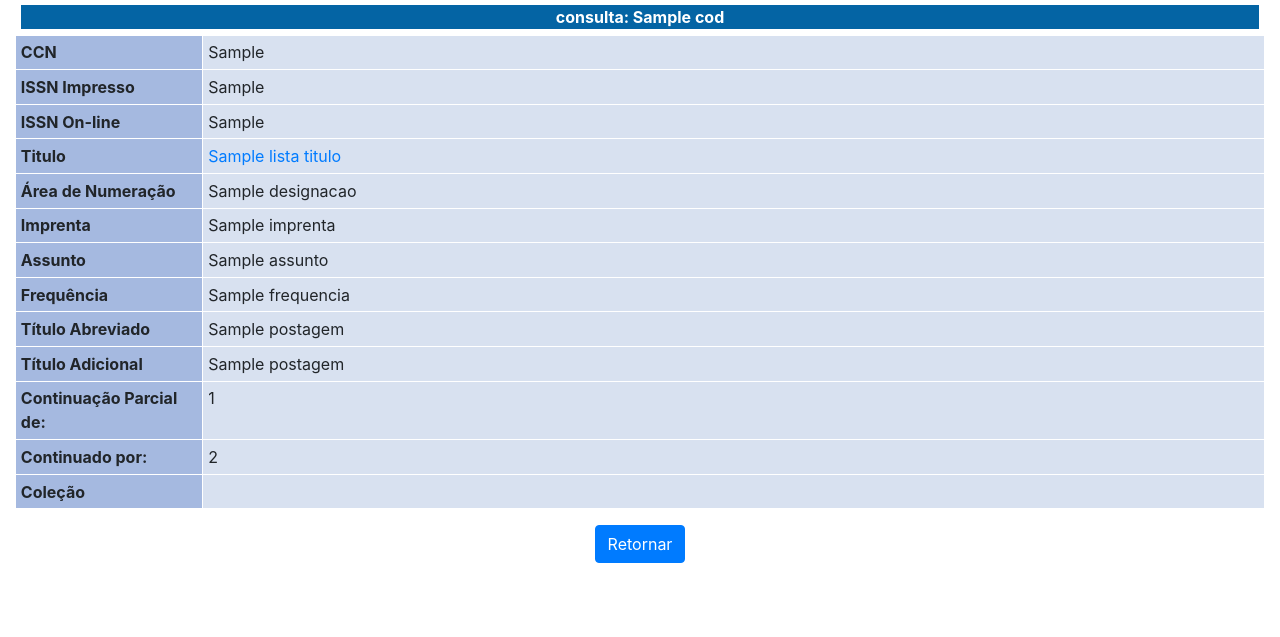
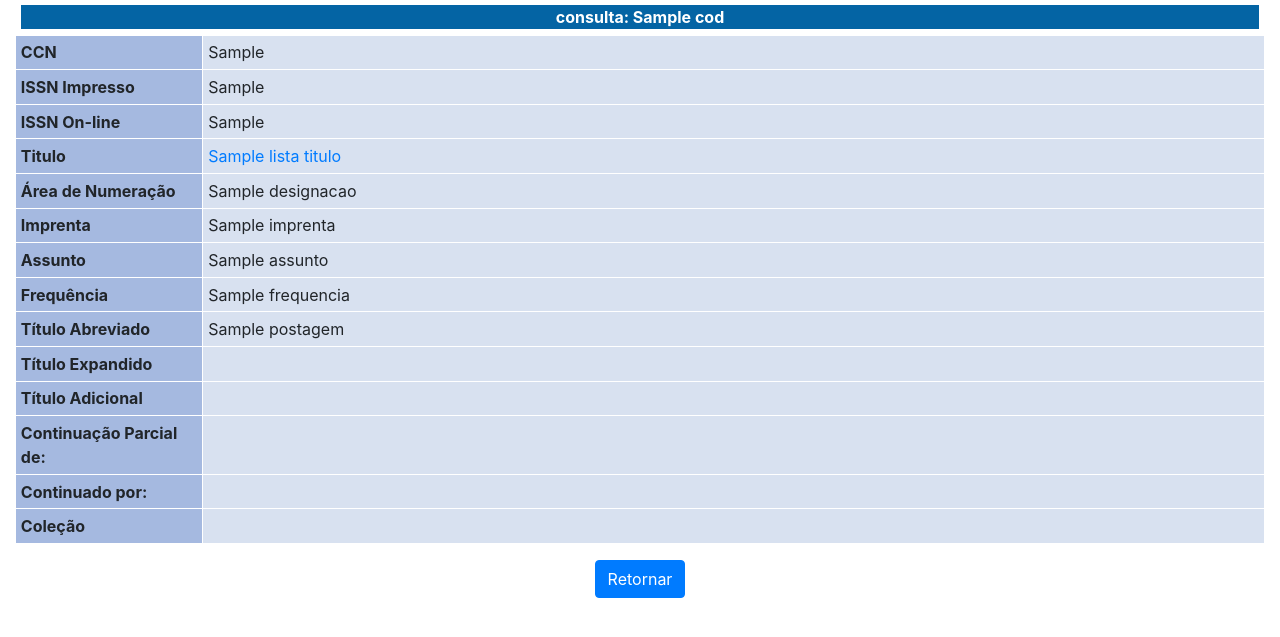
Before and after one commit to maxbborges/ccn_ibict, a Django app: template ccn/templates/resultado.html in a window 1280 px wide. Shown: the part 35-672 px from the top of the page. Run offline with Django 3.2, Linux system fonts and the light colour scheme; the template is opened without the code that fills it: most values are stand-ins (such as "Sample title", 1, 10 or a date in 2020); some libraries are stand-ins or nearby versions.

Commit message:
Melhorias

```diff
--- a/ccn/models.py
+++ b/ccn/models.py
@@ -125,7 +125,7 @@ class Universidades(models.Model):
         INNER JOIN ccn.LOCALIDADE l ON l.COD = b.MUNI_COD
         WHERE
         pc.PUBL_COD IN ({codigo})
-        ORDER BY l.UF_COD, b.SIGLA,pc.SEQ  ;'''
+        ORDER BY l.UF_COD, b.SIGLA,pc.SEQ ,bc.tipo ;'''
         return consulta
 
 class Impretas(models.Model):
--- a/ccn/static/css/resultado.css
+++ b/ccn/static/css/resultado.css
@@ -50,7 +50,8 @@ tbody th {
 }
 
 #info_adicionais{
-    display: none;
+    /* display: none; */
+    padding: 0px 0px 20px 20px;
 }
 
 #info_adicionais p{
@@ -61,8 +62,8 @@ tbody th {
     font-weight: bolder;
 }
 
-#universidades:hover + #info_adicionais {
+/* #universidades:hover + #info_adicionais {
     display: block !important;
     border: solid;
     padding: 5px;
-}
+} */
--- a/ccn/templates/resultado.html
+++ b/ccn/templates/resultado.html
@@ -47,7 +47,7 @@
                     {% for titulos in lista_titulos %}
                     {% if forloop.parentloop.counter == forloop.counter%}
                     {% if postagem.home_page %}
-                        <td style="width: 85%"><a href="{{postagem.home_page}}">{{titulos}}</a></td>
+                        <td style="width: 85%"><a href="{{postagem.home_page}}" target="_blank">{{titulos}}</a></td>
                     {% else %}
                         <td style="width: 85%">{{titulos}}</td>
                     {% endif %}
@@ -112,22 +112,24 @@
                     </tr>
                     {%endif%}
                     {%endif%}
-                    {% if postagem.titulo_adicional %}
+                    <tr>
+                        <th style="width: 15%">Título Expandido</th>
+                        <td style="width: 85%"></td>
+                    </tr>
                     <tr>
                         <th style="width: 15%">Título Adicional</th>
-                        <td style="width: 85%">{{postagem.titulo_adicional}}</td>
+                        <td style="width: 85%"></td>
                     </tr>
-                    {%endif%}
                     <tr class='continuacao_parcial'>
                         <th style="width: 15%">Continuação Parcial de:</th>
-                        <td style="width: 85%">1</td>
+                        <td style="width: 85%"></td>
                     </tr>
                     <tr class='continuado_por'>
                         <th style="width: 15%">Continuado por:</th>
-                        <td style="width: 85%">2</td>
+                        <td style="width: 85%"></td>
                     </tr>
 
-                {%if lista_universidades %}
+                    {%if lista_universidades %}
                     <tr>
                         <th style="width: 15%">Coleção</th>
                         <td style="width: 85%">
@@ -136,11 +138,11 @@
                             {% if universidade.publ_cod == postagem.cod %}
                             <div id='universidades'><span id='sigla'>{{universidade.sigla}}</span><span id='des'> ({{universidade.uf_cod}})</span>: {{universidade.conteudo}}</div>
                             <div id='info_adicionais'>
-                                <p><span>SIGLA: </span>{{universidade.sigla}}</p>
-                                <p><span>NOME: </span>{{universidade.nome}}</p>
-                                <p><span>ENDEREÇO: </span>{{universidade.logradouro}}{{universidade.barriro}} - CEP: {{universidade.cep}}</p>
+                                <p><span>Sigla: </span>{{universidade.sigla}}</p>
+                                <p><span>Nome: </span>{{universidade.nome}}</p>
+                                <p><span>Endereço: </span>{{universidade.logradouro}}{{universidade.barriro}} - CEP: {{universidade.cep}}</p>
                                 {% for uni in universidade.numero %}
-                                    <p>{{uni}}</p>
+                                    <p>{{uni|safe}}</p>
                                 {%endfor%}
                             </div>
                             {%endif%}
```
Also changed, not shown: ccn/views.py (+26 -28 lines).
